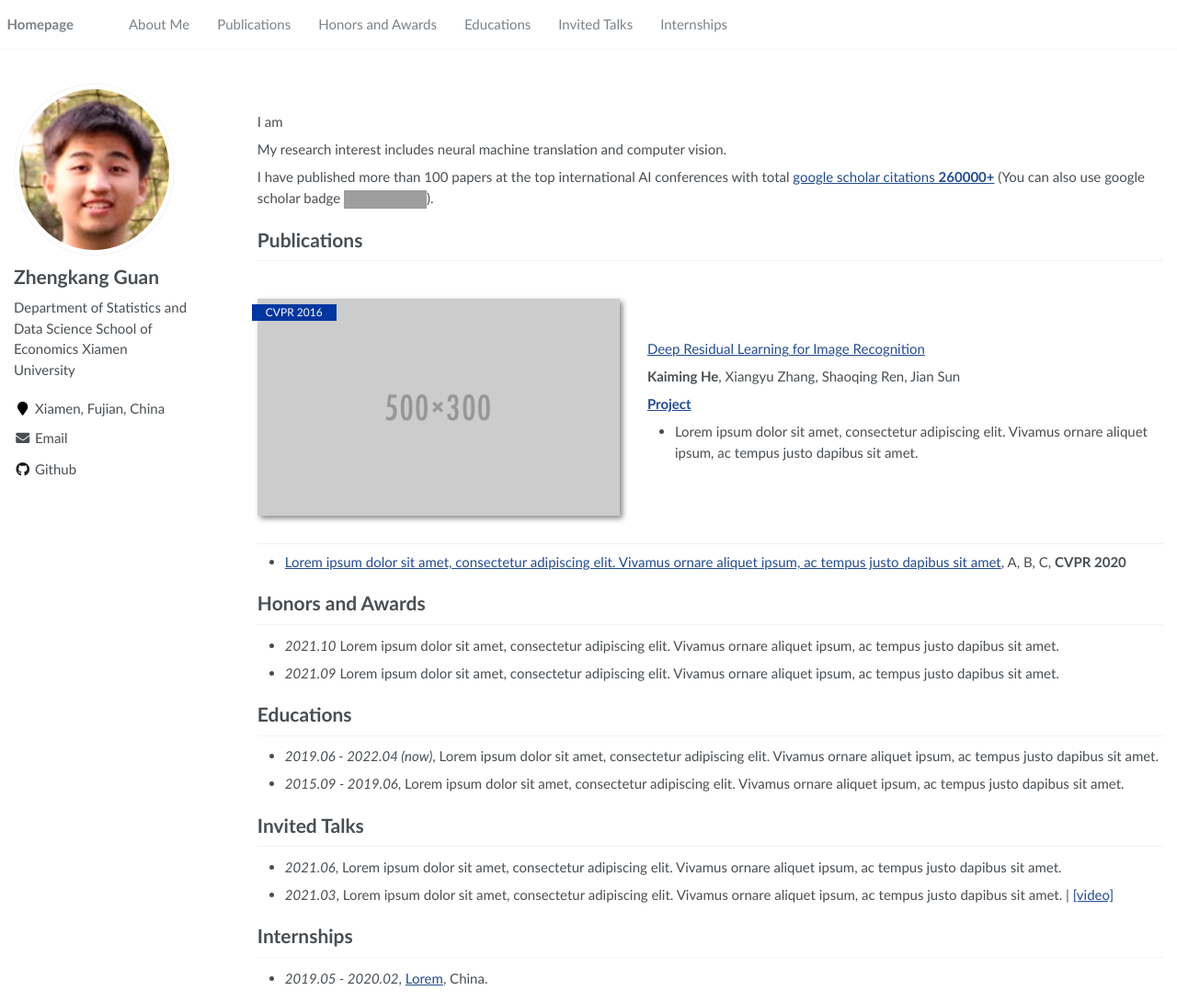
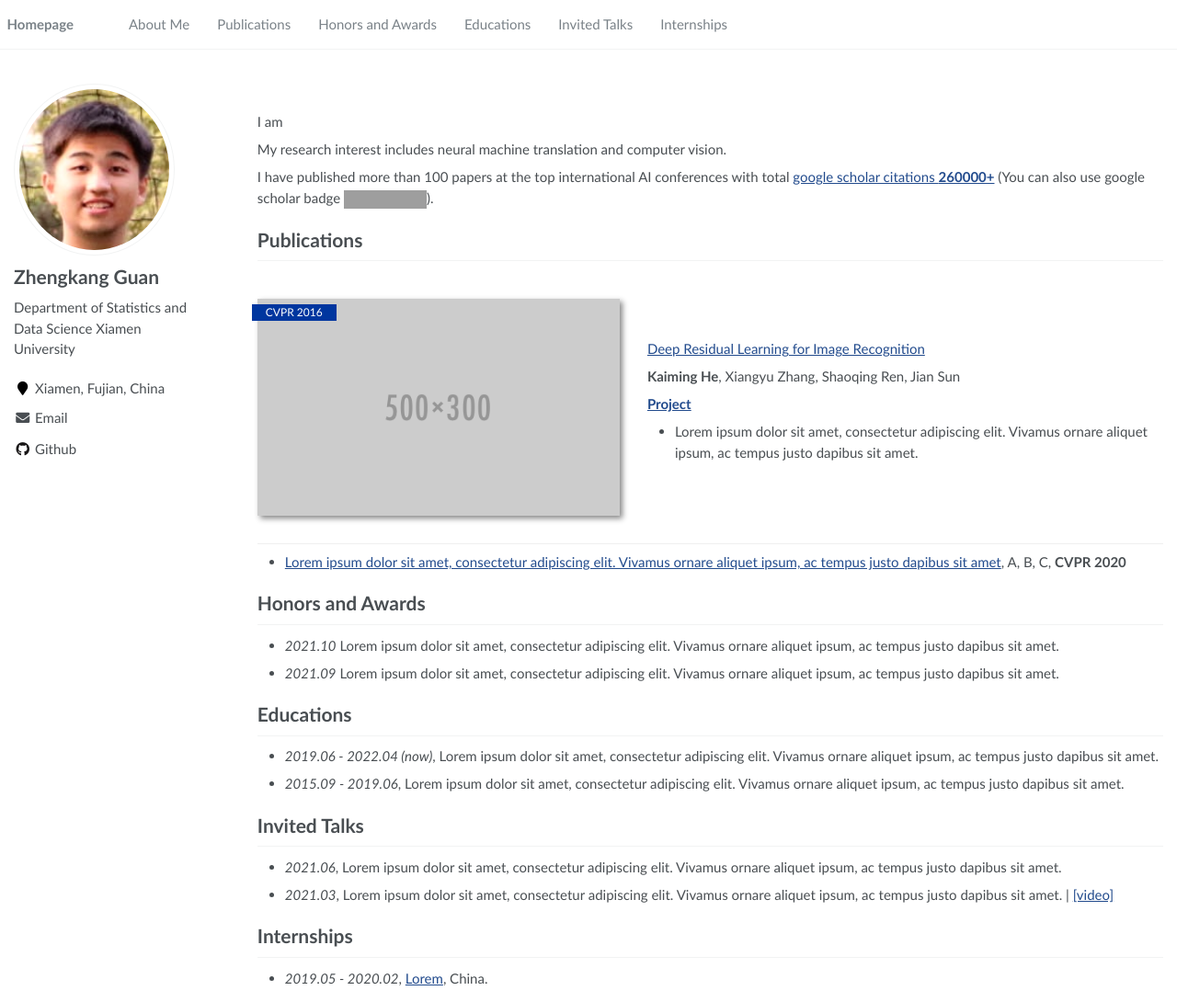
Before and after one commit to GuanZhengkang/guanzhengkang.github.io, a Jekyll site: the page built from _pages/about.md, in a window 1280 px wide and 1090 px high. Shown: the whole window at 92% size. Built offline with Jekyll 4.4.1, drawn with Linux system fonts in a browser that asks for light colours; grey boxes are pictures that could not be loaded.

Commit message:
Update _config.yml

```diff
--- a/_config.yml
+++ b/_config.yml
@@ -25,8 +25,6 @@ author:
   avatar           : "images/profile.png"
   bio              : >
     Department of Statistics and Data Science
-
-    School of Economics
 
     Xiamen University
   location         : "Xiamen, Fujian, China"
```
